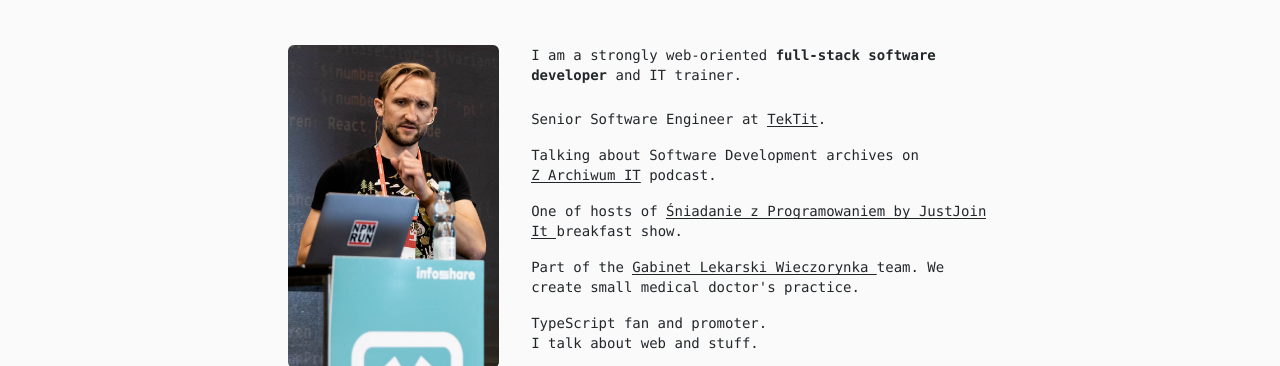
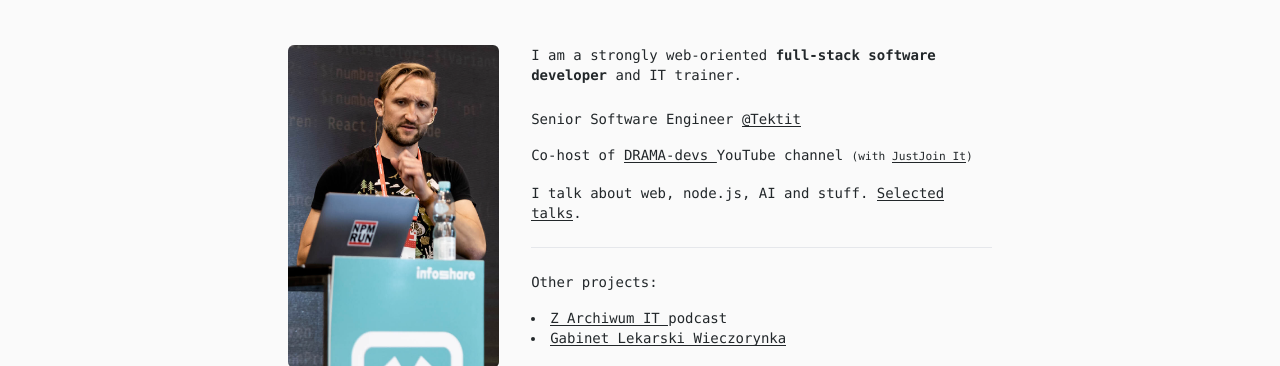
Before and after one commit to michalczukm/michalczukm.xyz, an Astro site: page / in a window 1280 px wide. Shown: the part 157-523 px from the top of the page. Built offline with nearby package versions, Linux system fonts and the light colour scheme; Astro itself is replaced by a stand-in of ours.

Commit message:
added new YT channel and small amendments

```diff
--- a/src/pages/index.astro
+++ b/src/pages/index.astro
@@ -9,71 +9,76 @@ import { Image } from "astro:assets";
 	<section>
 		<div>
 			<Image
-				class='float-left mb-4 mr-4 h-[30%] w-[30%] rounded-md md:mr-8'
+				class="float-left mb-4 mr-4 h-[30%] w-[30%] rounded-md md:mr-8"
 				src={michalczukmPhoto}
-				alt='Michał Michalczuk'
+				alt="Michał Michalczuk"
 			/>
-			<p class='mb-12 mt-6 md:mb-6'>
+			<p class='my-6'>
 				I am a strongly web-oriented{" "}
 				<strong>full-stack software developer</strong> and IT trainer.
 			</p>
 
-			<p class='my-4'>
-				Senior Software Engineer at{" "}
+			<p class="mb-6 md:mb-4 mt-4">
+				Senior Software Engineer
 				<a
-					href='https://www.tektitconsulting.com/'
-					title='TekTit'
-					target='_blank'
-					class='cactus-link'>TekTit</a
-				>.
+					href="https://www.tektitconsulting.com/"
+					title="Tektit"
+					target="_blank"
+					class="cactus-link">@Tektit</a
+				>
 			</p>
 
-			<p class='my-4'>
-				Talking about Software Development archives on
+			<div class="my-4">
+				Co-host of{" "}
 				<a
-					href='https://podcasters.spotify.com/pod/show/zarchiwumit'
-					target='_blank'
-					title='Z Archiwum IT'
-					class='cactus-link'
+					href="https://www.youtube.com/@drama-dev"
+					target="_blank"
+					class="cactus-link"
+					title="DRAMA-devs by JustJoin It"
 				>
-					Z&nbsp;Archiwum&nbsp;IT</a
-				>{" "}
-				podcast.
-			</p>
+					DRAMA-devs
+				</a>{" "}YouTube channel
+				<small>(with <a
+						href="https://justjoin.it/"
+						target="_blank"
+						class="cactus-link"
+						title="JustJoin It">JustJoin It</a
+					>)</small
+				>
+			</div>
 
-			<p class='my-4'>
-				One of hosts of{" "}
+			<p class="my-4">I talk about web, node.js, AI and stuff. <a href="/talks" class="cactus-link">Selected talks</a>.</p>
+
+			<hr class="my-6" />
+
+			<p class="my-4">
+				Other projects:
+				<ul class="list-inside list-disc">
+					<li>
 						<a
-					href='https://www.youtube.com/@drama-dev'
-					target='_blank'
-					class='cactus-link'
-					title='DRAMA-dev / Śniadanie z Programowaniem by JustJoin It'
+							href="https://podcasters.spotify.com/pod/show/zarchiwumit"
+							target="_blank"
+							class="cactus-link"
+							title="Z Archiwum IT"
 						>
-					Śniadanie z Programowaniem by JustJoin It
-				</a>{" "}
-				breakfast show.
-			</p>
-
-			<p class='my-4'>
-				Part of the
+							Z&nbsp;Archiwum&nbsp;IT
+						</a>{" "}podcast
+					</li>
+					<li>
 						<a
-					href='https://gabinet-wieczorynka.pl'
-					target='_blank'
-					class='cactus-link'
-					title='Gabinet Lekarski Wieczorynka'
+							href="https://gabinet-wieczorynka.pl"
+							target="_blank"
+							class="cactus-link"
+							title="Gabinet Lekarski Wieczorynka"
 						>
 							Gabinet Lekarski Wieczorynka
-				</a>{" "}
-				team. We create small medical doctor's practice.
-			</p>
-
-			<p class='my-4'>TypeScript fan and promoter.<br />I talk about web and stuff.</p>
-      <p class='my-4'>
-        Check <a href='/talks' class='cactus-link'>my selected talks</a>.
+						</a>
+					</li>
+				</ul>
 			</p>
 		</div>
 	</section>
-	<section class='float-none'>
+	<section class="float-none mt-6">
 		<SocialList />
 	</section>
 </PageLayout>
```
Lines whose indentation alone changed are shown as unchanged.
